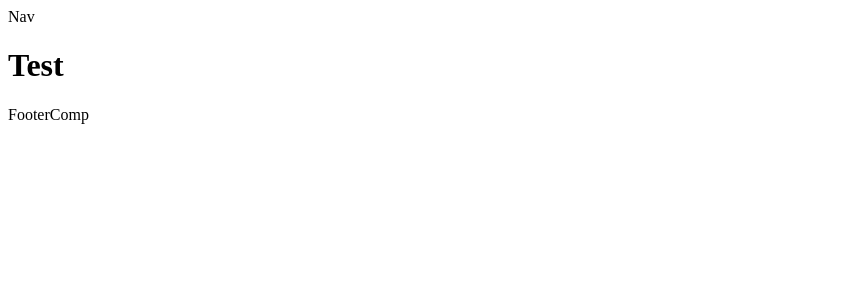
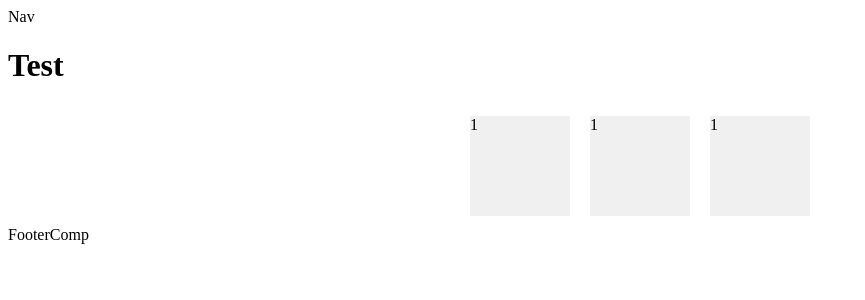
Before and after one commit to robgit21/fun-tools-hub, a Next.js app: page / in a window 1280 px wide. Shown: the top 300 px of the page, without its empty margins (0-865 px from the left). Built offline with nearby package versions, Linux system fonts and the light colour scheme.

Commit message:
add mocking spongebob comp-card

```diff
--- /dev/null
+++ b/components/tool-cards-comp/ToolsContainerComp.tsx
@@ -0,0 +1,20 @@
+import MockingSpongebobComp from "./tool-components/mocking-spongebob/MockingSpongebobComp";
+import styles from "./toolsContainer.module.css";
+const ToolsContainerComp: React.FC<any> = () => {
+  return (
+    <div className={`${styles.container}`}>
+      <div className={`${styles.box}`}>
+        <MockingSpongebobComp />
+      </div>
+
+      <div className={`${styles.box}`}>
+        <MockingSpongebobComp />
+      </div>
+
+      <div className={`${styles.box}`}>
+        <MockingSpongebobComp />
+      </div>
+    </div>
+  );
+};
+export default ToolsContainerComp;
--- /dev/null
+++ b/components/tool-cards-comp/tool-components/mocking-spongebob/MockingSpongebobComp.tsx
@@ -0,0 +1,6 @@
+import styles from "./mockingSpongebobComp.module.css";
+
+const MockingSpongebobComp: React.FC<any> = () => {
+  return <div className={`${styles.container}`}>1 </div>;
+};
+export default MockingSpongebobComp;
--- /dev/null
+++ b/components/tool-cards-comp/toolsContainer.module.css
@@ -0,0 +1,14 @@
+/* Container für die Boxen */
+.container {
+    display: flex; /* Verwendet Flexbox für das Layout */
+    flex-wrap: wrap; /* Ermöglicht Zeilenumbruch */
+    justify-content: center; /* Zentriert die Boxen horizontal */
+}
+
+/* Einzelne Boxen */
+.box {
+    width: 100px; /* Breite der Boxen */
+    height: 100px; /* Höhe der Boxen */
+    background-color: #f0f0f0; /* Hintergrundfarbe der Boxen */
+    margin: 10px; /* Äußerer Abstand zwischen den Boxen */
+}
--- a/src/pages/index.tsx
+++ b/src/pages/index.tsx
@@ -1,7 +1,10 @@
+import ToolsContainerComp from "../../components/tool-cards-comp/ToolsContainerComp";
+
 export default function Home() {
   return (
     <main>
       <h1>Test</h1>
+      <ToolsContainerComp />
     </main>
   );
 }
```
Also changed, not shown: components/tool-cards-comp/tool-components/mocking-spongebob/mockingSpongebobComp.module.css (added).
